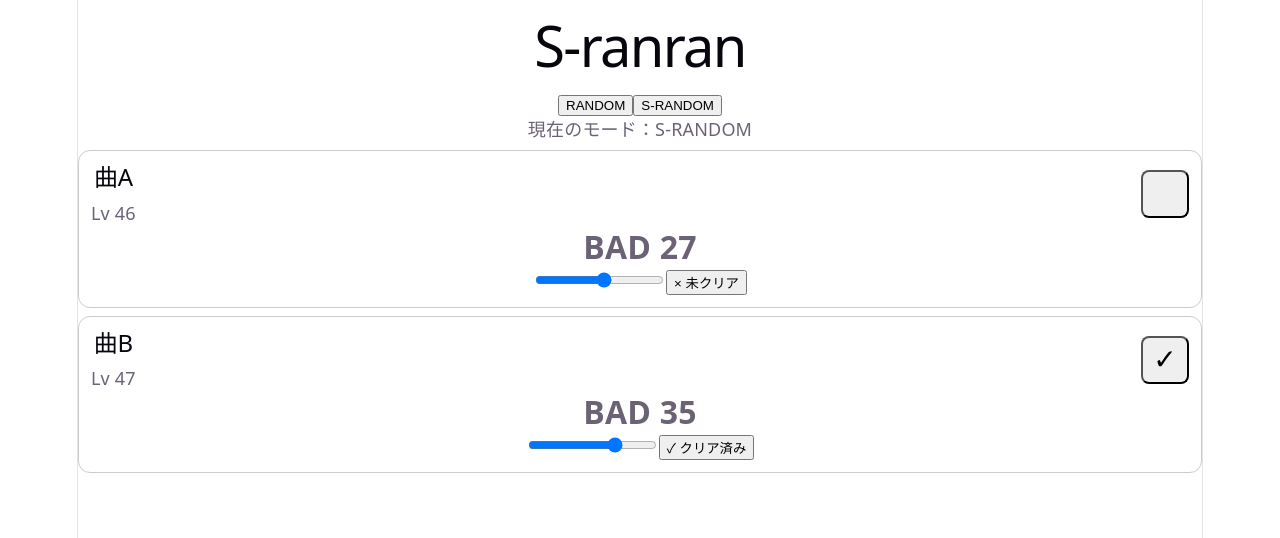
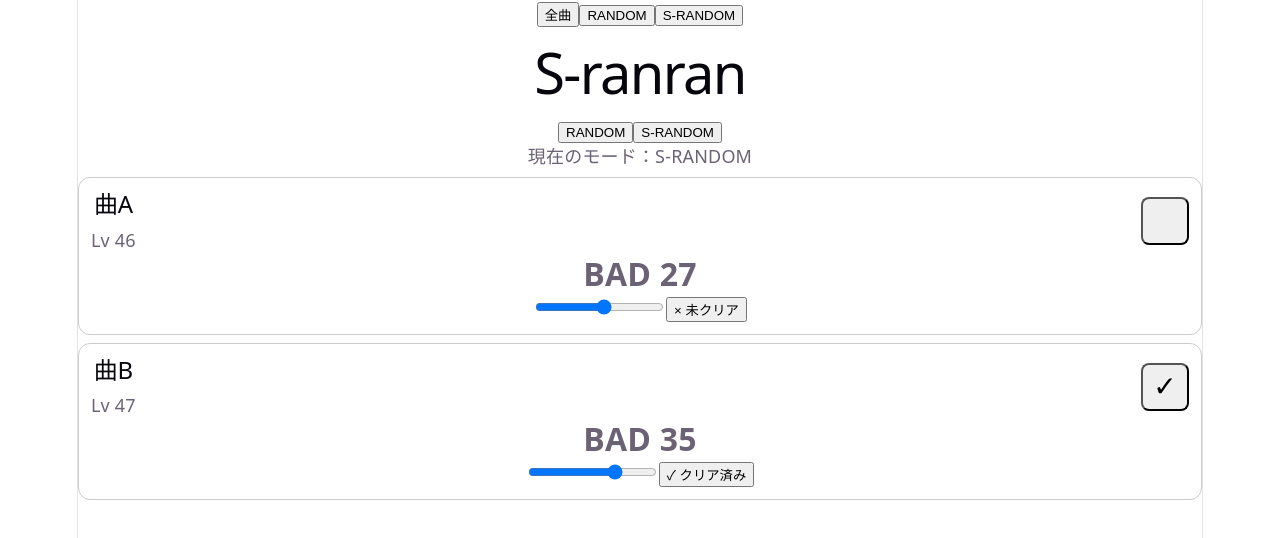
Before and after one commit to Chiya-22/S-ranran, a React (Vite) app: page / in a window 1280 px wide. Shown: the top 538 px of the page. Built offline with nearby package versions, Linux system fonts and the light colour scheme.

Commit message:
page Random/S-Random

```diff
--- a/src/App.tsx
+++ b/src/App.tsx
@@ -8,7 +8,10 @@ const STORAGE_KEY = "songRecords"
 function App() {
   const [mode, setMode] = useState<"RANDOM" | "S-RANDOM">("S-RANDOM")
   const [songs, setSongs] = useState(initialSongs)
+  const [page, setPage] = useState<"ALL" | "RANDOM" | "S-RANDOM">("ALL")
 
+  const displayMode =
+  page === "S-RANDOM" ? "S-RANDOM" : "RANDOM"
 
   type PlayRecord = {
     bad: number | null
@@ -59,6 +62,22 @@ useEffect(() => {
 
   return (
     <div>
+
+    <div className="page-tabs">
+  <button onClick={() => setPage("ALL")}>
+    全曲
+  </button>
+
+  <button onClick={() => setPage("RANDOM")}>
+    RANDOM
+  </button>
+
+  <button onClick={() => setPage("S-RANDOM")}>
+    S-RANDOM
+  </button>
+</div>
+
+    <div>
       <h1>S-ranran</h1>
 
       <button onClick={() => setMode("RANDOM")}>
@@ -71,7 +90,19 @@ useEffect(() => {
 
       <p>現在のモード：{mode}</p>
 
-      {songs.map((song) => (
+      {songs
+        .filter((song) => {
+          if (page === "ALL") {
+            return true
+          }
+
+          if (page === "RANDOM") {
+            return song.randomLevel !== null
+          }
+
+          return song.sRandomLevel !== null
+        })
+      .map((song) => (
         <SongRow
           key={`${mode}-${song.title}`}
           song={song}
@@ -111,6 +142,8 @@ useEffect(() => {
         />
       ))}
     </div>
+
+    </div>
   )
 }
 
```
